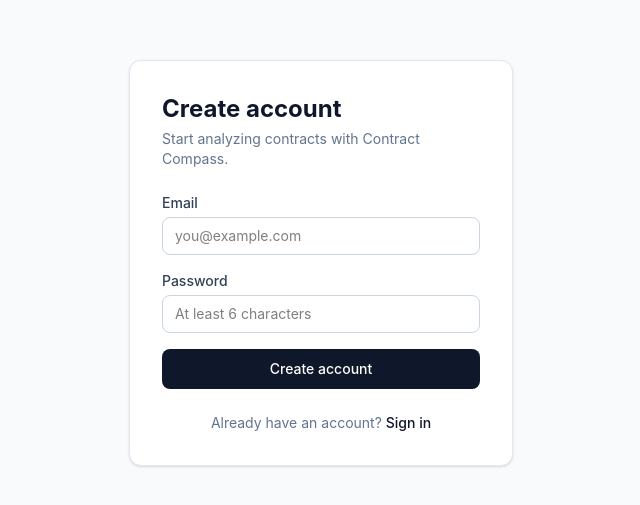
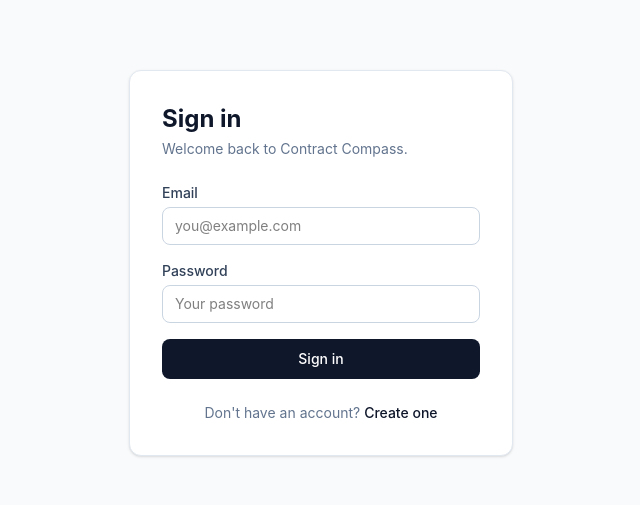
Before and after one commit to NicholasJonesFAU/contract-compass2, a React (Vite) app: page /login in a window 1280 px wide. Before the commit this address led to /register. Shown: the part 137-642 px from the top of the page, without its empty margins (319-959 px from the left). Built offline with nearby package versions, Linux system fonts and the light colour scheme; no server answers.

Commit message:
feat: add login page (Step 6)

```diff
--- a/src/App.jsx
+++ b/src/App.jsx
@@ -1,11 +1,13 @@
 import { Routes, Route, Navigate } from 'react-router-dom'
 import Register from './pages/Register'
+import Login from './pages/Login'
 
 function App() {
   return (
     <Routes>
       <Route path="/register" element={<Register />} />
-      <Route path="*" element={<Navigate to="/register" replace />} />
+      <Route path="/login" element={<Login />} />
+      <Route path="*" element={<Navigate to="/login" replace />} />
     </Routes>
   )
 }
--- /dev/null
+++ b/src/pages/Login.jsx
@@ -0,0 +1,96 @@
+import { useState } from 'react'
+import { Link, useNavigate } from 'react-router-dom'
+import { supabase } from '../lib/supabaseClient'
+
+function Login() {
+  const navigate = useNavigate()
+  const [email, setEmail] = useState('')
+  const [password, setPassword] = useState('')
+  const [error, setError] = useState(null)
+  const [loading, setLoading] = useState(false)
+
+  const handleSubmit = async () => {
+    setError(null)
+
+    if (!email || !password) {
+      setError('Please enter both an email and a password.')
+      return
+    }
+
+    setLoading(true)
+    const { error: signInError } = await supabase.auth.signInWithPassword({
+      email,
+      password,
+    })
+    setLoading(false)
+
+    if (signInError) {
+      setError(signInError.message)
+      return
+    }
+
+    navigate('/dashboard')
+  }
+
+  return (
+    <div className="min-h-screen flex items-center justify-center bg-slate-50 p-4">
+      <div className="w-full max-w-sm bg-white rounded-xl shadow-sm border border-slate-200 p-8">
+        <h1 className="text-2xl font-bold text-slate-900 mb-1">Sign in</h1>
+        <p className="text-sm text-slate-500 mb-6">
+          Welcome back to Contract Compass.
+        </p>
+
+        {error && (
+          <div className="mb-4 rounded-lg bg-red-50 border border-red-200 px-3 py-2 text-sm text-red-700">
+            {error}
+          </div>
+        )}
+
+        <div className="space-y-4">
+          <div>
+            <label className="block text-sm font-medium text-slate-700 mb-1">
+              Email
+            </label>
+            <input
+              type="email"
+              value={email}
+              onChange={(e) => setEmail(e.target.value)}
+              className="w-full rounded-lg border border-slate-300 px-3 py-2 text-sm focus:outline-none focus:ring-2 focus:ring-slate-900"
+              placeholder="you@example.com"
+            />
+          </div>
+
+          <div>
+            <label className="block text-sm font-medium text-slate-700 mb-1">
+              Password
+            </label>
+            <input
+              type="password"
+              value={password}
+              onChange={(e) => setPassword(e.target.value)}
+              className="w-full rounded-lg border border-slate-300 px-3 py-2 text-sm focus:outline-none focus:ring-2 focus:ring-slate-900"
+              placeholder="Your password"
+            />
+          </div>
+
+          <button
+            onClick={handleSubmit}
+            disabled={loading}
+            className="w-full rounded-lg bg-slate-900 text-white text-sm font-medium py-2.5 hover:bg-slate-800 disabled:opacity-50 transition-colors"
+          >
+            {loading ? 'Signing in...' : 'Sign in'}
+          </button>
+        </div>
+
+        <p className="mt-6 text-center text-sm text-slate-500">
+          Don't have an account?{' '}
+          <Link to="/register" className="text-slate-900 font-medium hover:underline">
+            Create one
+          </Link>
+        </p>
+      </div>
+    </div>
+  )
+}
+
+export default Login
```
